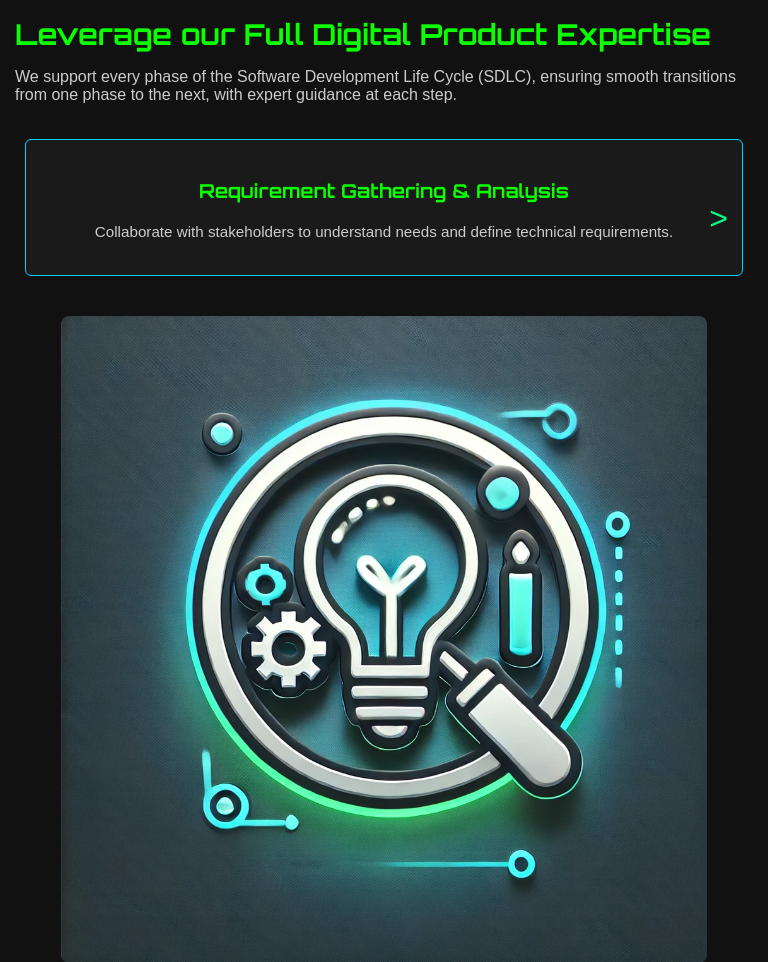
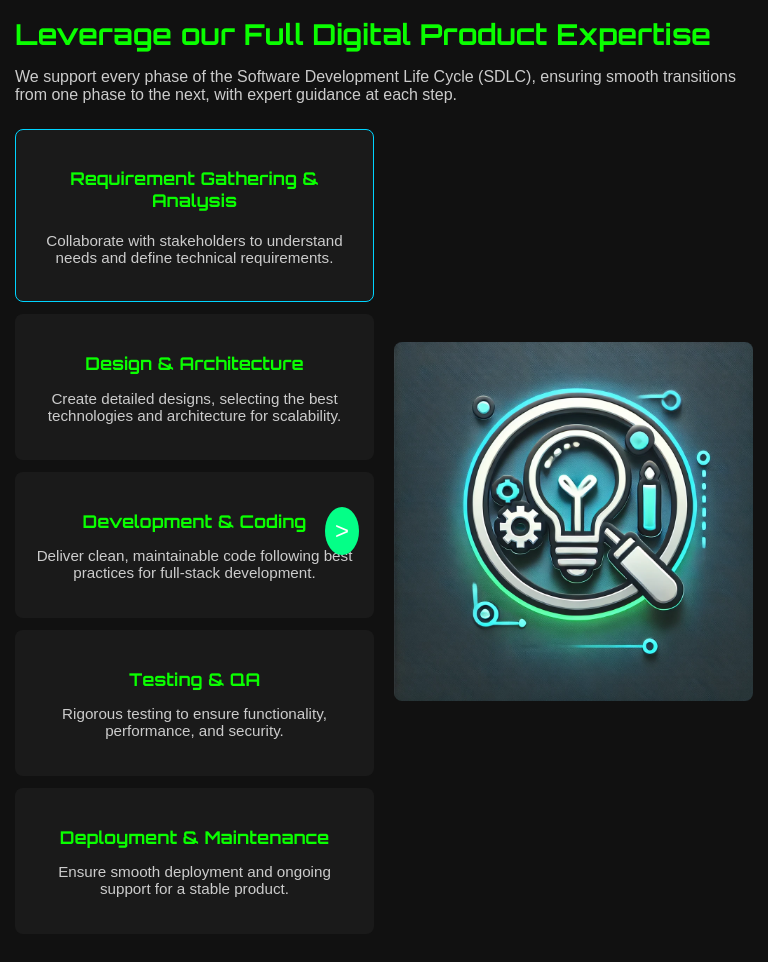
Before and after one commit to Sammy-John/teknabu_landing_page, a plain HTML site: page index.html in a window 768 px wide. Shown: the part 1120-2082 px from the top of the page. Drawn offline with Linux system fonts and the light colour scheme.

Commit message:
Tablet Responsiveness SDLC

```diff
--- a/teknabustyles.css
+++ b/teknabustyles.css
@@ -707,28 +707,33 @@ ul li a.service-text:hover {
     }
 }
 
-/* Hybrid Layout for Tablet Screens */
 @media (min-width: 600px) and (max-width: 800px) {
     .sdlc-content {
         display: grid;
-        grid-template-columns: 1fr 1fr; /* Two columns: SDLC Item and Image */
+        grid-template-columns: 1fr 1fr; /* Two columns: SDLC item and image */
+        gap: 20px;
         align-items: center;
-        gap: 20px;
     }
 
     .sdlc-list-wrapper {
         display: flex;
         flex-direction: column;
+        width: 100%;
     }
 
     .sdlc-item {
-        margin-bottom: 20px; /* Add spacing between SDLC items */
-        cursor: pointer;
+        display: block;
+        width: 100%; /* Take up the full width of the column */
+        padding: 20px;
+        background-color: var(--background-alternative);
+        border-radius: 8px;
+        border: 1px solid transparent;
         transition: background-color 0.3s ease, transform 0.3s ease;
     }
 
     .sdlc-display {
-        justify-self: center; /* Center align the image */
+        justify-self: center; /* Center-align the image in its column */
+        max-width: 100%;
     }
 
     .sdlc-display img {
@@ -736,20 +741,24 @@ ul li a.service-text:hover {
         height: auto;
         border-radius: 8px;
     }
-}
 
-@media (min-width: 600px) and (max-width: 768px) {
-    .sdlc-content {
-        grid-template-columns: 1fr; /* Stack items in smaller tablet screens */
+    .next-icon {
+        position: absolute;
+        top: 50%;
+        right: 15px;
+        transform: translateY(-50%);
+        background: var(--icon-primary);
+        color: var(--text-primary);
+        border-radius: 50%;
         padding: 10px;
+        font-size: 1.5rem;
+        cursor: pointer;
+        transition: background-color 0.3s ease, transform 0.3s ease;
     }
 
-    .sdlc-item h3 {
-        font-size: 1.2rem; /* Slightly smaller headings */
-    }
-
-    .sdlc-display img {
-        max-width: 90%; /* Scale image to fit */
+    .next-icon:hover {
+        background-color: var(--icon-hover);
+        transform: scale(1.1);
     }
 }
 
```
